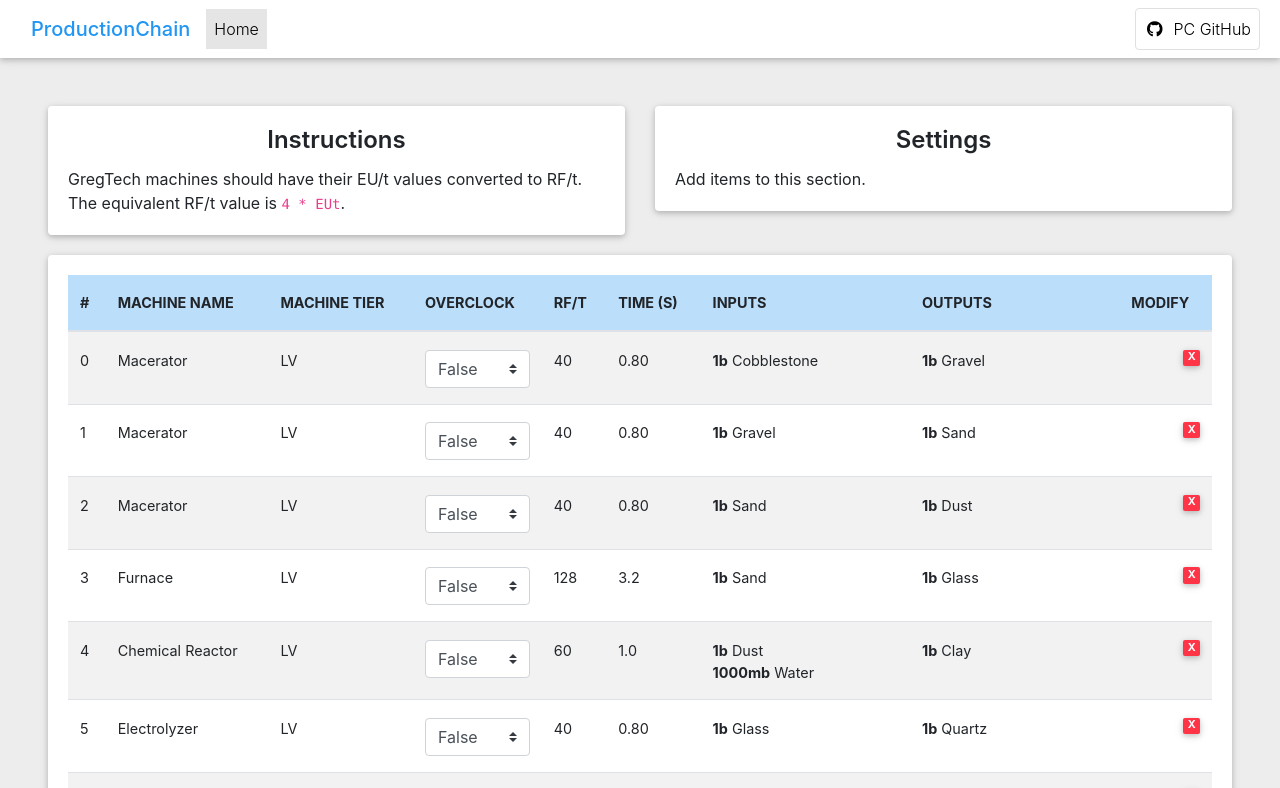
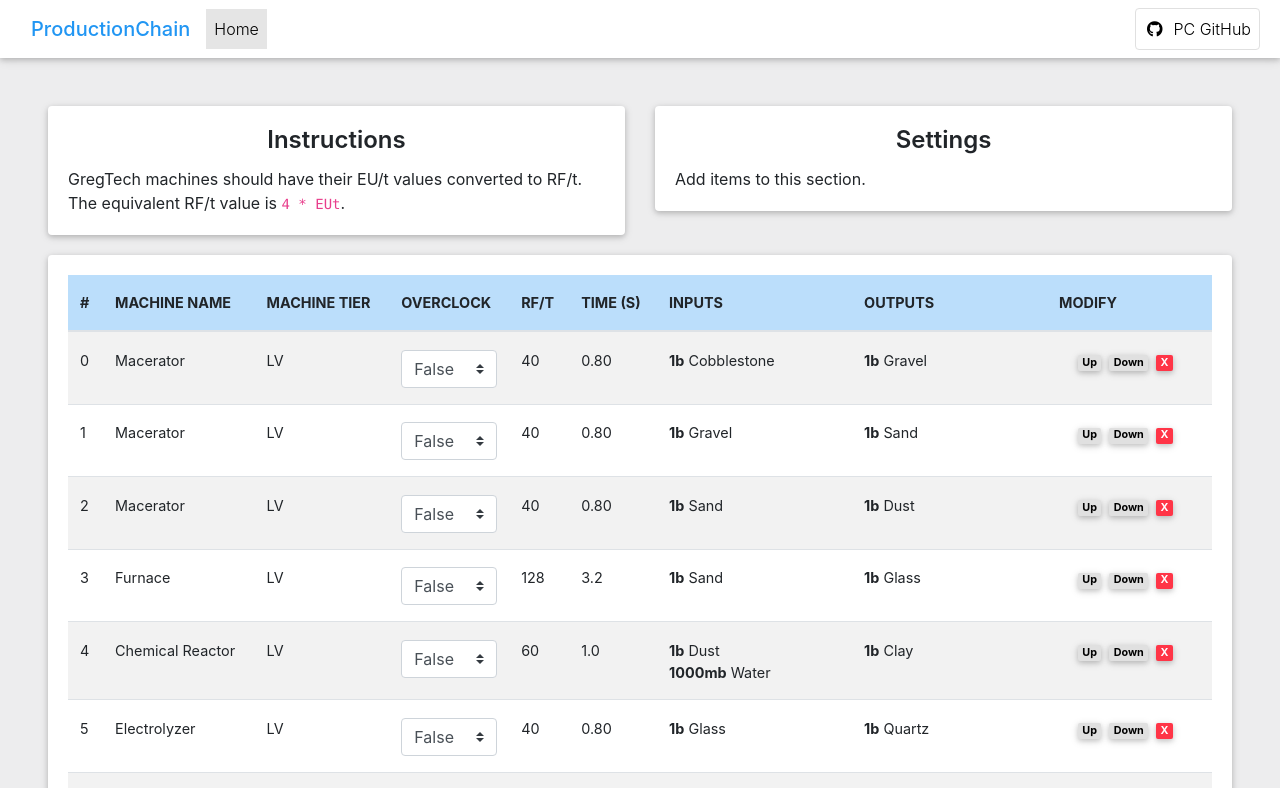
Before and after one commit to SimonNguyen/ProductionChain, a React (Create React App) app: page / in a window 1280 px wide. Shown: the top 788 px of the page. Built offline with nearby package versions, Linux system fonts and the light colour scheme.

Commit message:
Added controls and event handlers for moving items up and down on the table

```diff
--- a/src/components/pages/sections/TableSection.js
+++ b/src/components/pages/sections/TableSection.js
@@ -1,5 +1,5 @@
 import React, { Component } from 'react';
-import { MDBBadge, MDBCard, MDBCardBody, MDBTable, MDBTableBody, MDBTableHead, MDBRow, MDBCol } from 'mdbreact';
+import { MDBBadge, MDBCard, MDBCardBody, MDBTable, MDBTableBody, MDBTableHead, MDBRow, MDBCol, MDBContainer } from 'mdbreact';
 import data from "./data";
 
 class TableSection extends Component {
@@ -21,6 +21,32 @@
         const recipes = this.state.recipes;
         recipes[recipeId].overclock = status;
         this.setState({ recipes });
+    }
+
+    handleSwapDown = recipeStep => {
+        if(recipeStep < this.state.recipes.length - 1){
+            let recipes = this.state.recipes;
+            let currentItem = recipes[recipeStep];
+            let nextItem = recipes[recipeStep + 1];
+            currentItem.step = recipeStep + 1;
+            nextItem.step = recipeStep;
+            recipes[recipeStep] = nextItem;
+            recipes[recipeStep + 1] = currentItem;
+            this.setState({ recipes })
+        }
+    }
+
+    handleSwapUp = recipeStep => {
+        if(recipeStep > 0){
+            let recipes = this.state.recipes;
+            let currentItem = recipes[recipeStep];
+            let nextItem = recipes[recipeStep - 1];
+            currentItem.step = recipeStep - 1;
+            nextItem.step = recipeStep;
+            recipes[recipeStep] = nextItem;
+            recipes[recipeStep - 1] = currentItem;
+            this.setState({ recipes })
+        }
     }
 
     render() {
@@ -55,6 +81,8 @@
                                                     outputs={recipe.outputs}
                                                     onDelete={this.handleDelete}
                                                     onChange={this.handleOverclock}
+                                                    onSwapUp={this.handleSwapUp}
+                                                    onSwapDown={this.handleSwapDown}
                                                 />
                                             ))
                                         }
@@ -108,13 +136,30 @@
                                 )
                             })}
                     </th>
-                    <th key={"remove"+this.props.step}>
-                        <MDBBadge
-                            color="danger"
-                            size="sm"
-                            className="float-right"
-                            onClick={() => this.props.onDelete(this.props.step)}
-                        >X</MDBBadge>
+                    <th key={"modify"+this.props.step}>
+                        <MDBContainer>
+                            <MDBBadge
+                                tag="a"
+                                color="light"
+                                size="sm"
+                                className="m-sm-1"
+                                onClick={() => this.props.onSwapUp(this.props.step)}
+                            >Up</MDBBadge>
+                            <MDBBadge
+                                tag="a"
+                                color="light"
+                                size="sm"
+                                className="m-sm-1"
+                                onClick={() => this.props.onSwapDown(this.props.step)}
+                            >Down</MDBBadge>
+                            <MDBBadge
+                                tag="a"
+                                color="danger"
+                                size="sm"
+                                className="m-sm-1"
+                                onClick={() => this.props.onDelete(this.props.step)}
+                            >X</MDBBadge>
+                        </MDBContainer>
                     </th>
                 </tr>
             </React.Fragment>
```
